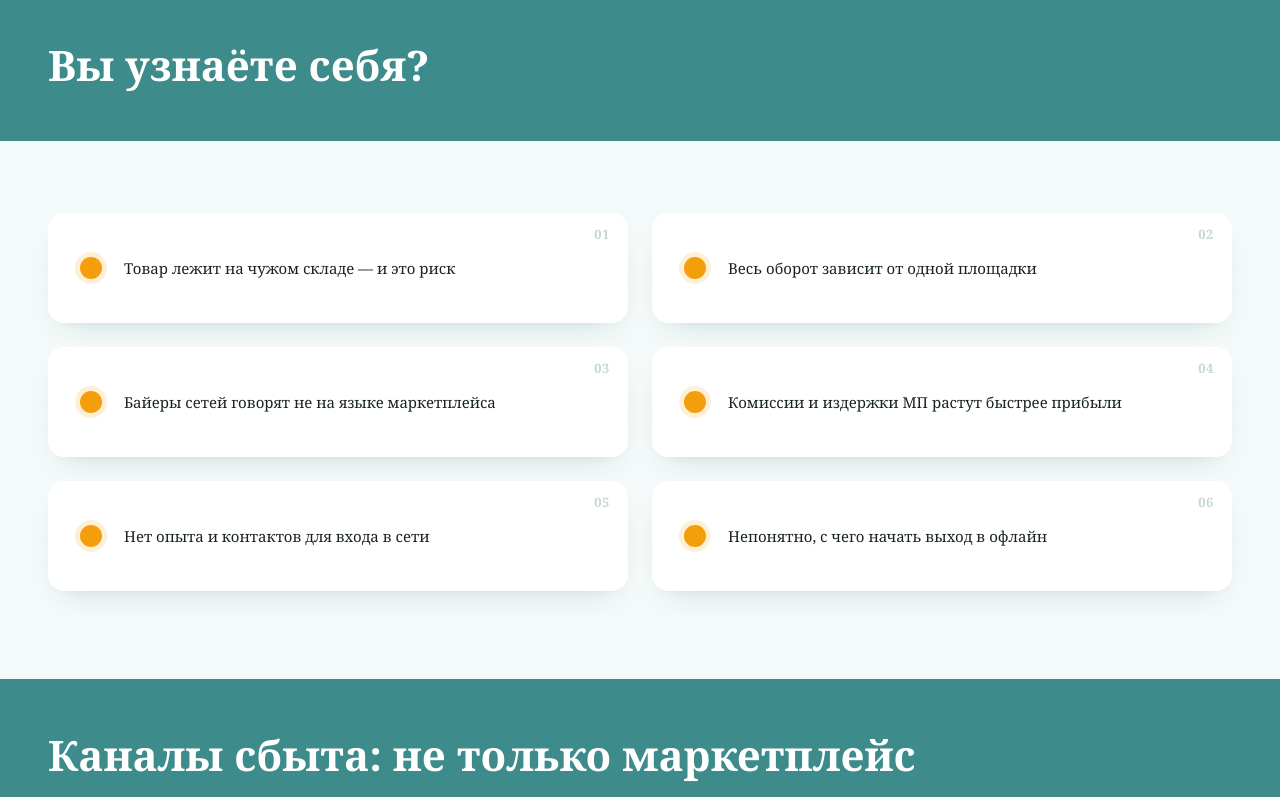
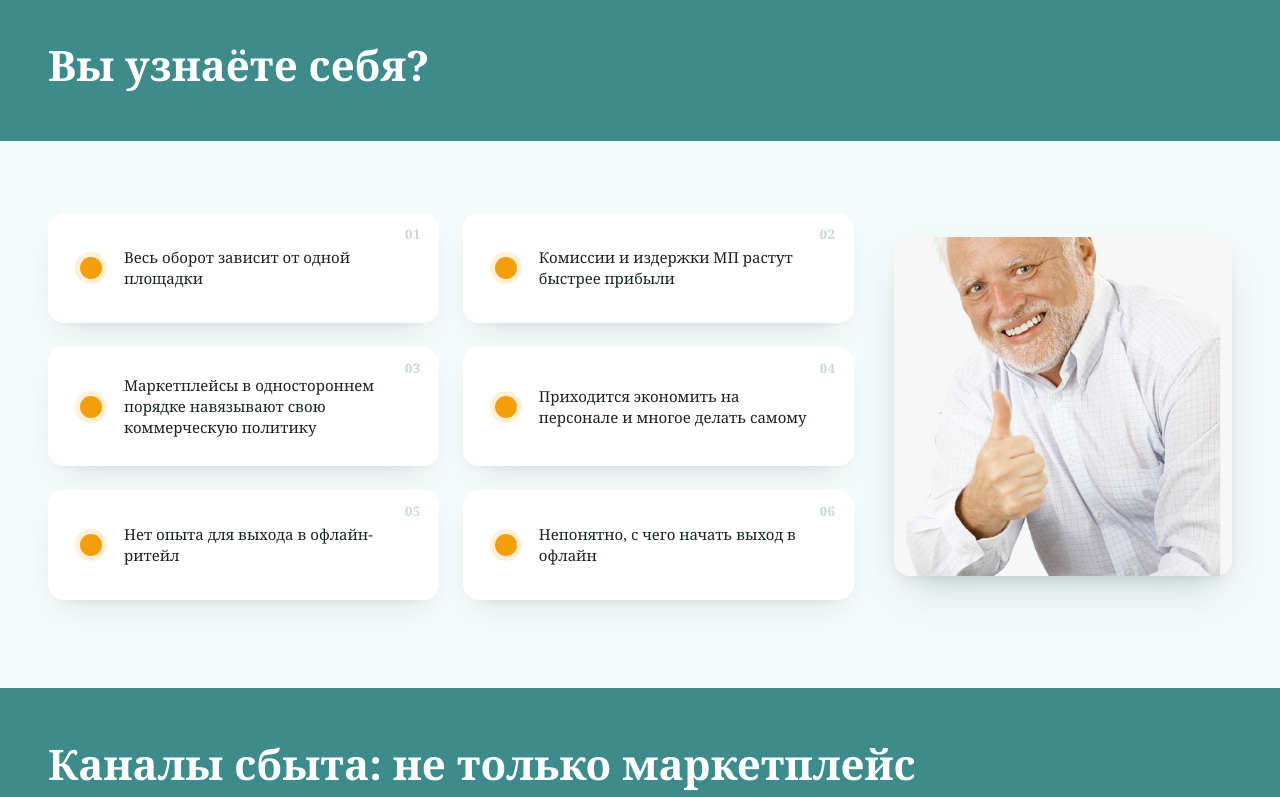
Before and after one commit to ponck33kg-ux/polka_langing, a website: page index.html in a window 1280 px wide. Shown: the part 1338-2135 px from the top of the page. Drawn offline with Linux system fonts and the light colour scheme.

Commit message:
следующая страница

```diff
--- a/index.html
+++ b/index.html
@@ -330,6 +330,26 @@
   }
 
   .pains{ padding:72px 0 88px; }
+  .pains-layout{
+    display:grid;
+    grid-template-columns: 1fr 0.42fr;
+    gap:40px;
+    align-items:center;
+  }
+  @media (max-width:960px){ .pains-layout{ grid-template-columns:1fr; } }
+  .pains-photo{
+    border-radius:16px;
+    overflow:hidden;
+    box-shadow:0 20px 40px -18px rgba(42,107,107,0.35), 0 6px 14px -6px rgba(0,0,0,0.1);
+    transition:transform .25s ease, box-shadow .25s ease;
+  }
+  .pains-photo:hover{
+    transform:translateY(-6px);
+    box-shadow:0 28px 50px -18px rgba(42,107,107,0.45), 0 10px 20px -8px rgba(0,0,0,0.15);
+  }
+  .pains-photo img{ display:block; width:100%; height:auto; }
+  @media (max-width:960px){ .pains-photo{ max-width:320px; margin:0 auto; } }
+
   .pain-grid{
     display:grid;
     grid-template-columns:repeat(2, 1fr);
@@ -1221,7 +1241,7 @@
 <section class="author-body">
   <div class="wrap author-grid">
     <div class="author-card">
-      <div class="author-role"><b>Основательница</b><br>Human to Human Marketing Agency</div>
+      <div class="author-role"><b>Основательница</b><br>POLKA PROJECT</div>
       <div class="author-divider"></div>
       <ul class="fact-list">
         <li class="fact-item"><span class="fact-dot"></span>20 лет в ритейле</li>
@@ -1244,13 +1264,18 @@
 </section>
 
 <section class="pains">
-  <div class="wrap pain-grid">
-    <div class="pain-card"><span class="pain-num">01</span><span class="pain-dot"></span><p>Товар лежит на чужом складе — и это риск</p></div>
-    <div class="pain-card"><span class="pain-num">02</span><span class="pain-dot"></span><p>Весь оборот зависит от одной площадки</p></div>
-    <div class="pain-card"><span class="pain-num">03</span><span class="pain-dot"></span><p>Байеры сетей говорят не на языке маркетплейса</p></div>
-    <div class="pain-card"><span class="pain-num">04</span><span class="pain-dot"></span><p>Комиссии и издержки МП растут быстрее прибыли</p></div>
-    <div class="pain-card"><span class="pain-num">05</span><span class="pain-dot"></span><p>Нет опыта и контактов для входа в сети</p></div>
-    <div class="pain-card"><span class="pain-num">06</span><span class="pain-dot"></span><p>Непонятно, с чего начать выход в офлайн</p></div>
+  <div class="wrap pains-layout">
+    <div class="pain-grid">
+      <div class="pain-card"><span class="pain-num">01</span><span class="pain-dot"></span><p>Весь оборот зависит от одной площадки</p></div>
+      <div class="pain-card"><span class="pain-num">02</span><span class="pain-dot"></span><p>Комиссии и издержки МП растут быстрее прибыли</p></div>
+      <div class="pain-card"><span class="pain-num">03</span><span class="pain-dot"></span><p>Маркетплейсы в одностороннем порядке навязывают свою коммерческую политику</p></div>
+      <div class="pain-card"><span class="pain-num">04</span><span class="pain-dot"></span><p>Приходится экономить на персонале и многое делать самому</p></div>
+      <div class="pain-card"><span class="pain-num">05</span><span class="pain-dot"></span><p>Нет опыта для выхода в офлайн-ритейл</p></div>
+      <div class="pain-card"><span class="pain-num">06</span><span class="pain-dot"></span><p>Непонятно, с чего начать выход в офлайн</p></div>
+    </div>
+    <div class="pains-photo">
+      <img src="images/meme2.png" alt="">
+    </div>
   </div>
 </section>
 
```
Also changed, not shown: images/meme2.png (added).
